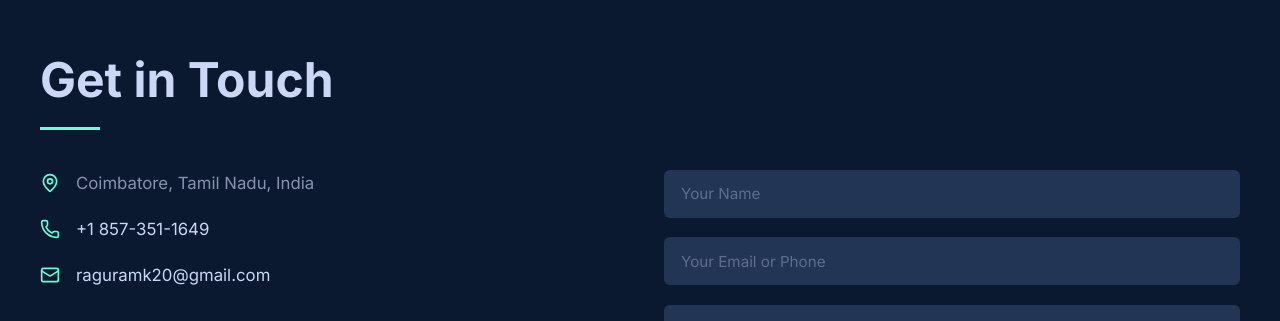
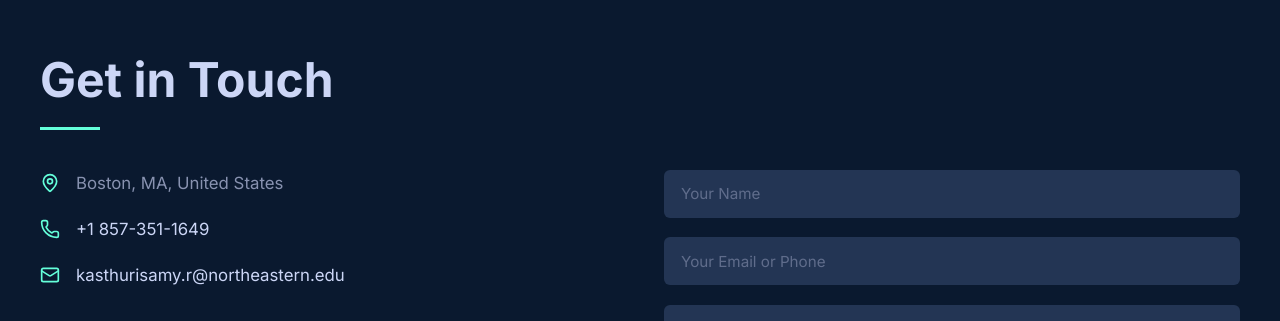
Before and after one commit to Ragu-programmer/Raguram-Portfolio, a React (Vite) app: page / in a window 1280 px wide. Shown: the part 5636-5957 px from the top of the page. Built offline with nearby package versions, Linux system fonts and the light colour scheme.

Commit message:
updated contact info

```diff
--- a/src/sections/Contact.jsx
+++ b/src/sections/Contact.jsx
@@ -3,9 +3,9 @@ import { motion } from 'framer-motion';
 import { MapPin, Phone, Mail, Linkedin, Github, Instagram, Send } from 'lucide-react';
 
 const contactInfo = [
-    { icon: <MapPin size={20} />, text: 'Coimbatore, Tamil Nadu, India' },
+    { icon: <MapPin size={20} />, text: 'Boston, MA, United States' },
     { icon: <Phone size={20} />, text: '+1 857-351-1649', href: 'tel:+1 857-351-1649' },
-    { icon: <Mail size={20} />, text: 'raguramk20@gmail.com', href: 'mailto:raguramk20@gmail.com' }
+    { icon: <Mail size={20} />, text: 'kasthurisamy.r@northeastern.edu', href: 'kasthurisamy.r@northeastern.edu' }
 ];
 
 const socialLinks = [
```
